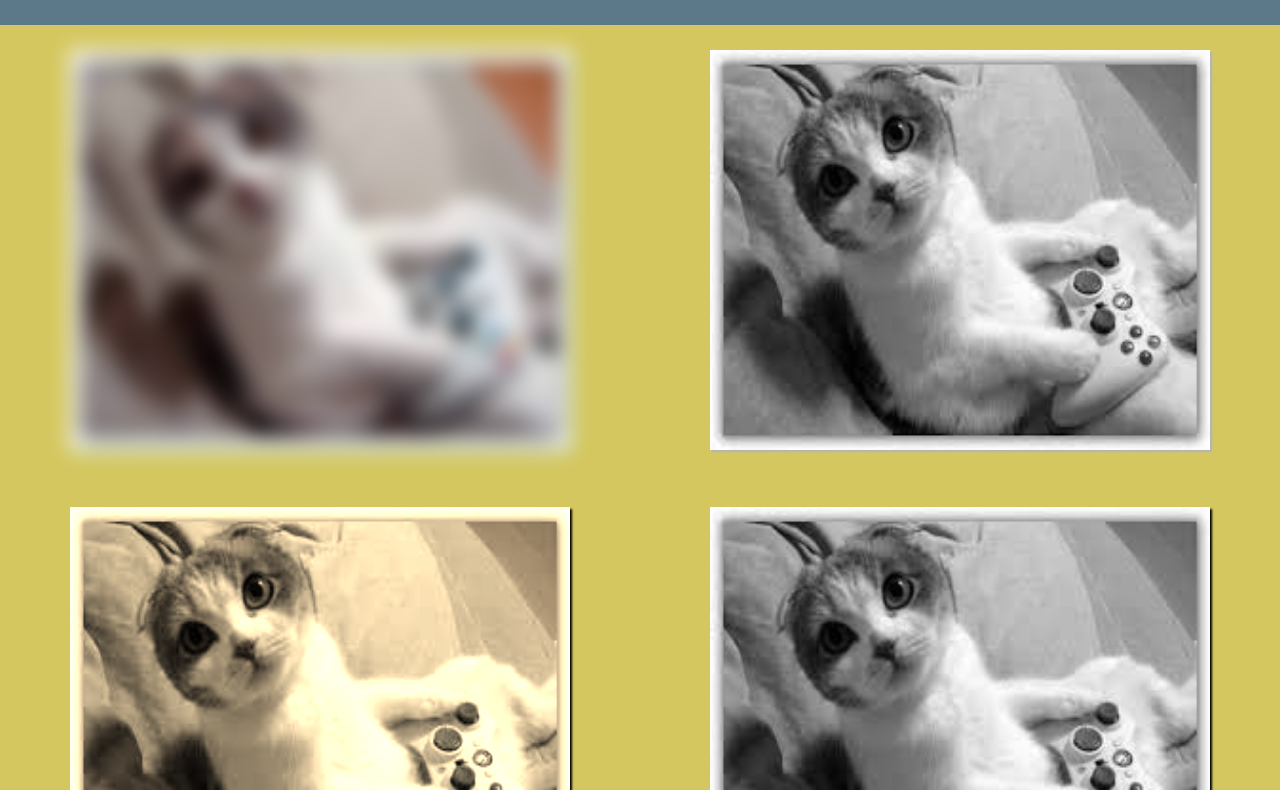
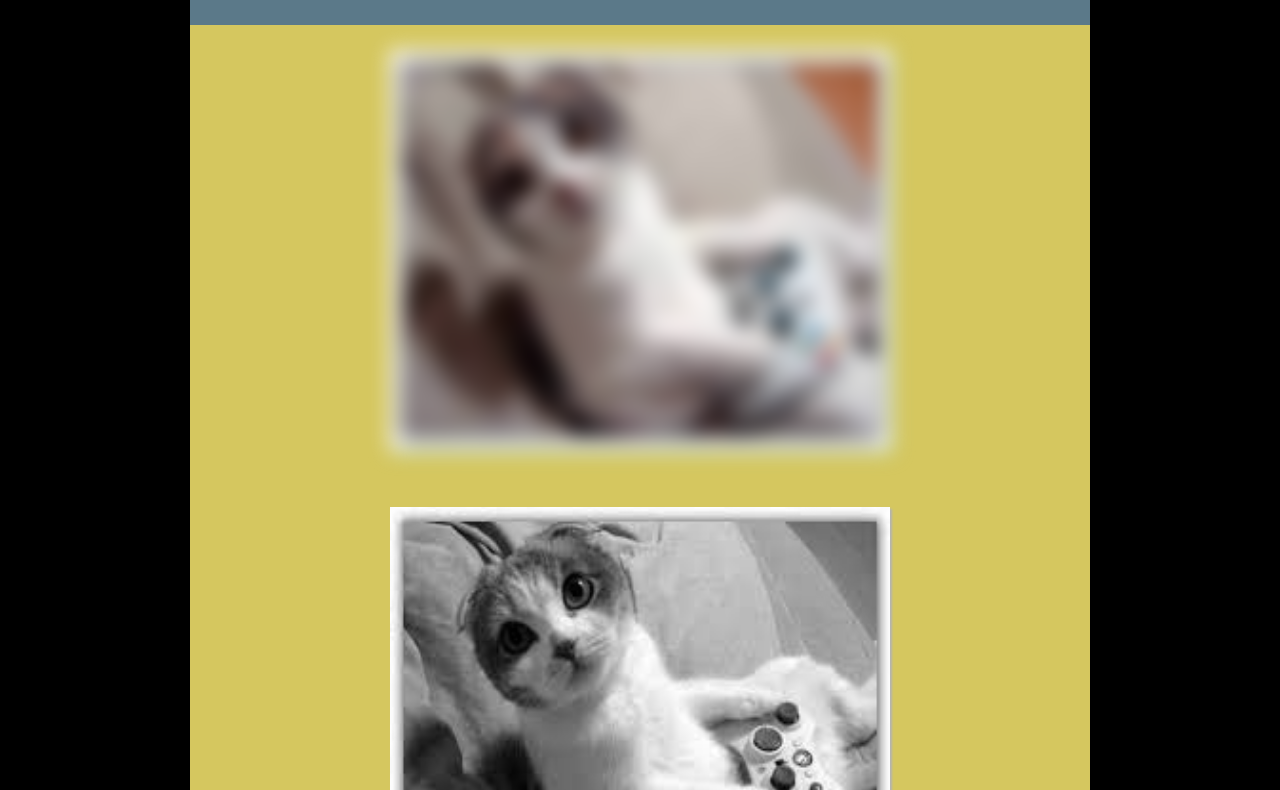
Before and after one commit to JonathanAgape/Eval_NextU_Fotografo, a plain HTML site: page retrato.html in a window 1280 px wide. Shown: the part 75-865 px from the top of the page. Drawn offline with Linux system fonts and the light colour scheme.

Commit message:
Falta_media

```diff
--- a/estilos/estilo.css
+++ b/estilos/estilo.css
@@ -15,7 +15,7 @@
 header{
 	animation: MiEvaluacion 2s;
 }
-@media screen and (max-width: 899px){
+@media (max-width: 899px){
 	.contenedor2{
 		width: 100%;
 		display: flex;
--- a/estilos/estilo1.css
+++ b/estilos/estilo1.css
@@ -1,5 +1,10 @@
 *{
 	font-family: 'Dancing Script', cursive;
+}
+#contenido{
+	background-color: black;
+	max-width: 900px;
+	margin:0 auto;
 }
 @-webkit-keyframes MiEvaluacion{
 		0%{margin-top: 150%}
@@ -11,7 +16,7 @@
 header{
 	animation: MiEvaluacion 2s;
 }
-@media screen and (max-width: 899px){
+@media (max-width: 899px){
 	.contenedor2{
 		display: flex;
 		flex-direction: column;
@@ -22,6 +27,7 @@ body{
 	width: 100%;
 	margin: 0;
 	padding: 0;
+	background-color: black;
 }
 .contenedor{
 	background-color: #5b7989;
--- a/estilos/estilo2.css
+++ b/estilos/estilo2.css
@@ -1,5 +1,10 @@
 *{
 	font-family: 'Dancing Script', cursive;
+}
+#contenido{
+	background-color: black;
+	max-width: 900px;
+	margin:0 auto;
 }
 @-webkit-keyframes MiEvaluacion{
 		0%{margin-top: 150%}
@@ -11,7 +16,7 @@
 header{
 	animation: MiEvaluacion 2s;
 }
-@media screen and (max-width: 899px){
+@media (max-width: 899px){
 	.contenedor2{
 		display: flex;
 		flex-direction: column;
@@ -22,6 +27,7 @@ body{
 	width: 100%;
 	margin: 0;
 	padding: 0;
+	background-color: black;
 }
 .contenedor{
 	background-color: #5b7989;
--- a/retrato.html
+++ b/retrato.html
@@ -8,6 +8,7 @@
 	<title>Comenzando con el Retrato</title>
 </head>
 <body>
+  <div id="contenido">
 <header>
 	<div class="contenedor">
       <h1 id="comenzando"><strong>Comenzando con el Retrato</strong></h1>
@@ -40,6 +41,7 @@
 
     	</div>
     </section>
+
    <footer class="contenedor3">
     	<div id="contact">
     		<h1>Contacto</h1>
@@ -68,6 +70,7 @@
         	  <p>2020</p>
          </div>
         </footer>
+        </div>
 </body>
 
 </html>
```
Also changed, not shown: index.html (+3 -1 lines), paisejes.html (+3 -0 lines).
